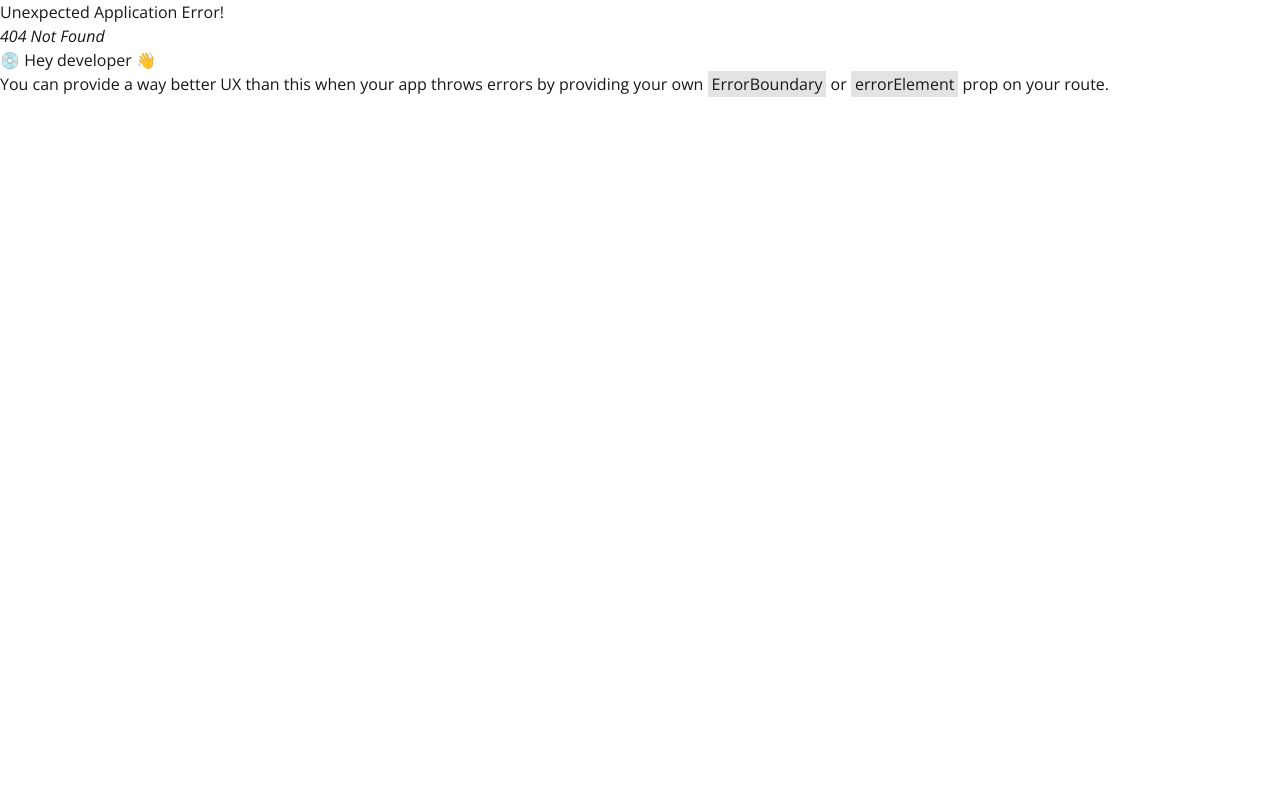
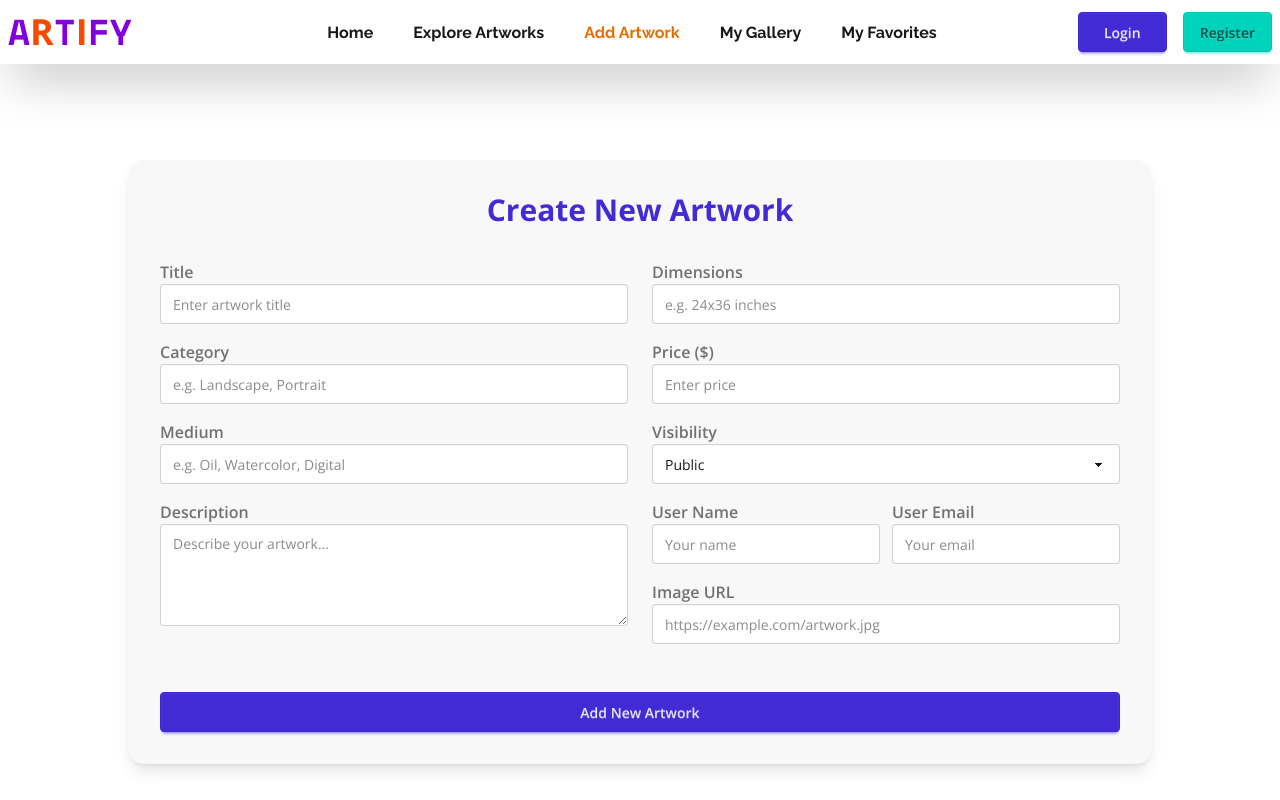
Before and after one commit to aboutamirhamza/artify-client, a React (Vite) app: page /add-artwork in a window 1280 px wide. Before the commit this address had no page. Shown: the top 800 px of the page. Built offline with nearby package versions, Linux system fonts and the light colour scheme.

Commit message:
Add ArtWork Design Page Done

```diff
--- a/src/Routes/Routes.jsx
+++ b/src/Routes/Routes.jsx
@@ -5,6 +5,7 @@ import ArtWorkViewDetails from "../components/pages/ArtWorkViewDetails";
 import ExploreArtWork from "../components/pages/ExploreArtWork";
 import Home from "../components/pages/Home";
 import HomeLayout from "../layout/HomeLayout";
+import AddArtWork from "../components/pages/AddArtWork";
 
 const router = createBrowserRouter([
   {
@@ -25,7 +26,12 @@ const router = createBrowserRouter([
         path: 'art-work-view-details',
         element: <Suspense fallback={<Loading></Loading>}><ArtWorkViewDetails></ArtWorkViewDetails></Suspense>,
         hydrateFallbackElement: <Loading></Loading>,
-      }
+      },
+      {
+        path: 'add-artwork',
+        element: <Suspense fallback={<Loading></Loading>}><AddArtWork></AddArtWork></Suspense>,
+        hydrateFallbackElement: <Loading></Loading>,
+      },
     ],
   },
 ]);
--- /dev/null
+++ b/src/components/pages/AddArtWork.jsx
@@ -0,0 +1,185 @@
+import { useState } from "react";
+
+const ArtworkForm = () => {
+  const [formData, setFormData] = useState({
+    title: "",
+    category: "",
+    medium: "",
+    description: "",
+    dimensions: "",
+    price: "",
+    visibility: "public",
+    userName: "",
+    userEmail: "",
+    imageURL: "",
+  });
+
+  const handleChange = (e) => {
+    const { name, value } = e.target;
+    setFormData({ ...formData, [name]: value });
+  };
+
+  const handleSubmit = (e) => {
+    e.preventDefault();
+    console.log(formData);
+  };
+
+  return (
+    <div className="max-w-5xl mx-auto my-40 p-8 bg-base-200 rounded-2xl shadow-lg">
+      <h2 className="text-3xl font-bold text-center mb-8 text-primary">
+        Create New Artwork
+      </h2>
+
+      <form onSubmit={handleSubmit} className="grid grid-cols-1 md:grid-cols-2 gap-6">
+
+        <div className="space-y-4">
+
+          <div className="form-control">
+            <label className="label font-semibold">Title</label>
+            <input
+              type="text"
+              name="title"
+              placeholder="Enter artwork title"
+              value={formData.title}
+              onChange={handleChange}
+              className="input input-bordered w-full"
+              required
+            />
+          </div>
+
+
+          <div className="form-control">
+            <label className="label font-semibold">Category</label>
+            <input
+              type="text"
+              name="category"
+              placeholder="e.g. Landscape, Portrait"
+              value={formData.category}
+              onChange={handleChange}
+              className="input input-bordered w-full"
+            />
+          </div>
+
+
+          <div className="form-control">
+            <label className="label font-semibold">Medium</label>
+            <input
+              type="text"
+              name="medium"
+              placeholder="e.g. Oil, Watercolor, Digital"
+              value={formData.medium}
+              onChange={handleChange}
+              className="input input-bordered w-full"
+            />
+          </div>
+
+
+          <div className="form-control">
+            <label className="label font-semibold">Description</label>
+            <textarea
+              name="description"
+              placeholder="Describe your artwork..."
+              value={formData.description}
+              onChange={handleChange}
+              className="textarea textarea-bordered w-full"
+              rows="4"
+            ></textarea>
+          </div>
+        </div>
+
+
+        <div className="space-y-4">
+          {/* Dimensions */}
+          <div className="form-control">
+            <label className="label font-semibold">Dimensions</label>
+            <input
+              type="text"
+              name="dimensions"
+              placeholder="e.g. 24x36 inches"
+              value={formData.dimensions}
+              onChange={handleChange}
+              className="input input-bordered w-full"
+            />
+          </div>
+
+
+          <div className="form-control">
+            <label className="label font-semibold">Price ($)</label>
+            <input
+              type="number"
+              name="price"
+              placeholder="Enter price"
+              value={formData.price}
+              onChange={handleChange}
+              className="input input-bordered w-full"
+              min="0"
+            />
+          </div>
+
+          <div className="form-control">
+            <label className="label font-semibold">Visibility</label>
+            <select
+              name="visibility"
+              value={formData.visibility}
+              onChange={handleChange}
+              className="select select-bordered w-full"
+            >
+              <option value="public">Public</option>
+              <option value="private">Private</option>
+            </select>
+          </div>
+
+
+          <div className="grid grid-cols-1 sm:grid-cols-2 gap-3">
+            <div className="form-control">
+              <label className="label font-semibold">User Name</label>
+              <input
+                type="text"
+                name="userName"
+                placeholder="Your name"
+                value={formData.userName}
+                onChange={handleChange}
+                className="input input-bordered w-full"
+              />
+            </div>
+            <div className="form-control">
+              <label className="label font-semibold">User Email</label>
+              <input
+                type="email"
+                name="userEmail"
+                placeholder="Your email"
+                value={formData.userEmail}
+                onChange={handleChange}
+                className="input input-bordered w-full"
+              />
+            </div>
+          </div>
+
+
+          <div className="form-control">
+            <label className="label font-semibold">Image URL</label>
+            <input
+              type="text"
+              name="imageURL"
+              placeholder="https://example.com/artwork.jpg"
+              value={formData.imageURL}
+              onChange={handleChange}
+              className="input input-bordered w-full"
+            />
+          </div>
+        </div>
+
+        <div className="col-span-1 md:col-span-2">
+          <button
+            type="submit"
+            className="btn btn-primary w-full mt-6 hover:scale-[1.02] transition-transform"
+          >
+            Add New Artwork
+          </button>
+        </div>
+      </form>
+    </div>
+  );
+};
+
+export default ArtworkForm;
--- a/src/components/pages/ExploreArtWork.jsx
+++ b/src/components/pages/ExploreArtWork.jsx
@@ -27,7 +27,7 @@ const ExploreArtWork = () => {
         </div>
       </div>
 
-      <div className="container mx-auto grid grid-cols-1 md:grid-cols-2 lg:grid-cols-4 gap-4 overflow-x-hidden">
+      <div className="container mx-auto grid grid-cols-1 md:grid-cols-2 lg:grid-cols-4 gap-4 overflow-x-hidden py-10">
         <div className="card bg-base-100 w-96 shadow-sm">
           <figure>
             <img
```
